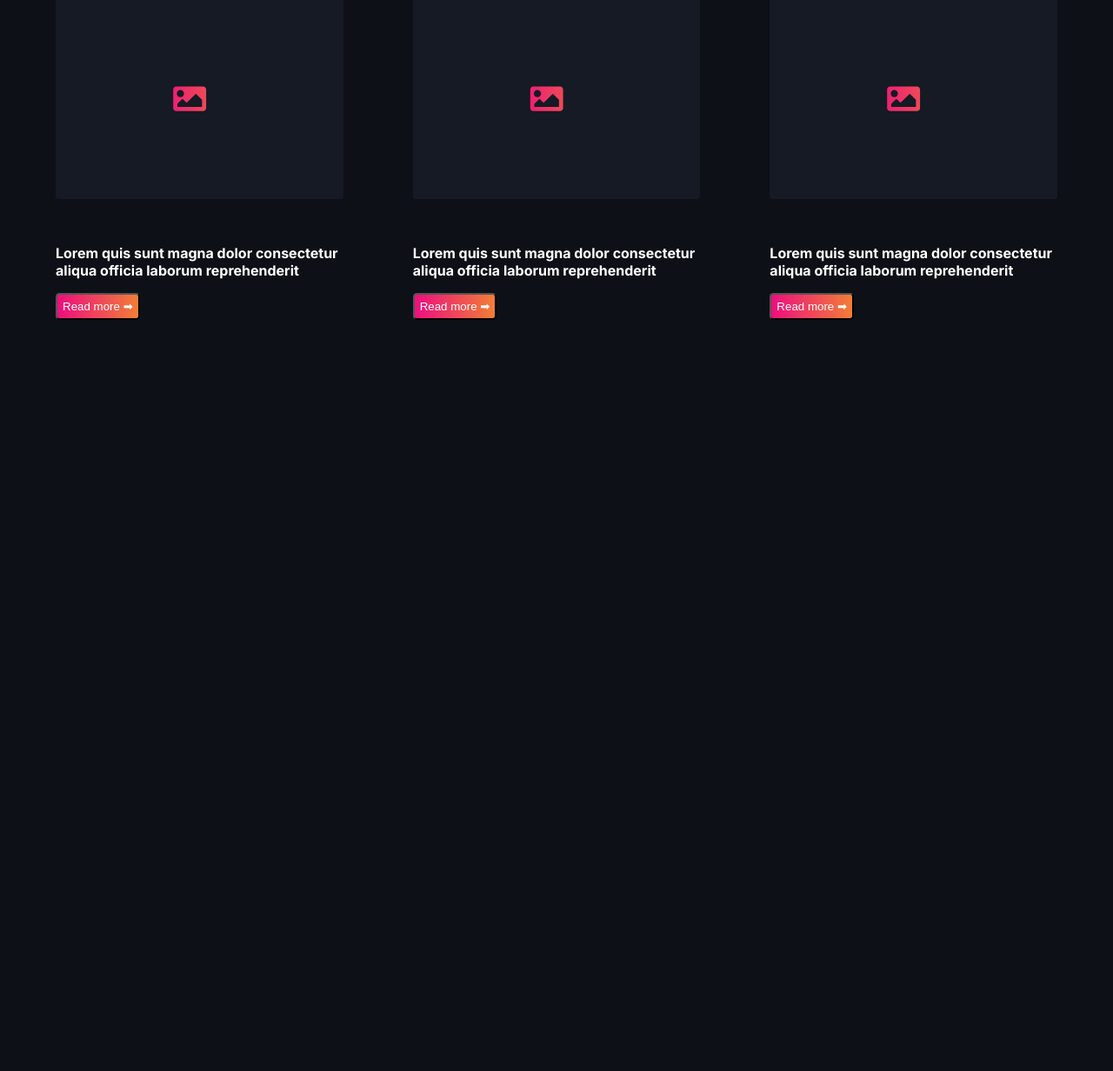
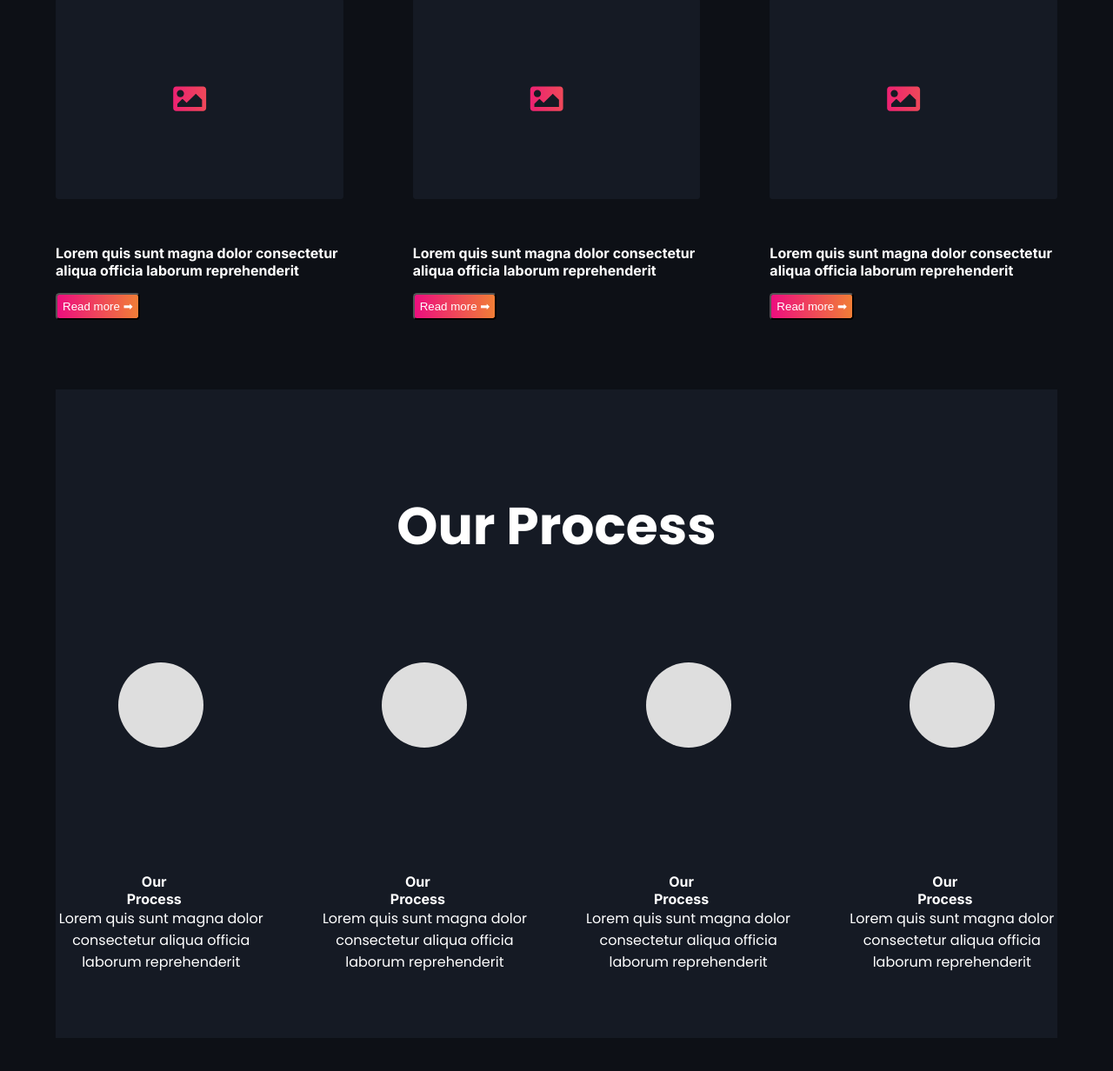
Before and after one commit to WeAreNucleous/nucleous, a plain HTML site: page index.html in a window 1280 px wide. Shown: the part 3591-4823 px from the top of the page at 87% size. Before the commit the page ends 4031 px from the top, so only its background shows below. Drawn offline with Linux system fonts and the light colour scheme; files whose address does not match are found by name.

Commit message:
Added process part

```diff
--- a/assets/styles/process.css
+++ b/assets/styles/process.css
@@ -1 +1,52 @@
 @import url(./constants.css);
+.process-section{
+    /* display: flex;
+    align-items: center;
+    justify-content:center;
+    background: #151A24;
+    margin-top: 5rem; */
+    background: #151A24;
+    margin-top: 5rem;
+    margin-bottom: 8rem;
+}
+.process-cards{
+    display: flex;
+    align-items: center;
+    justify-content:center;
+    background: #151A24;
+    padding-bottom: 7rem;
+}
+.process-head {
+    text-align: center;
+    font-family: Poppins;
+    font-style: normal;
+    font-weight: bold;
+    font-size: 60px;
+    line-height: 90px;
+    padding-top: 7rem;
+}
+.process-card{
+    display: flex;
+    flex-direction: row;
+    flex-wrap: wrap;
+    align-items: center;
+    justify-content: center;
+    width: 20rem;
+    height: 20rem;
+    margin-top: 7rem;
+    margin-left: 2rem;
+    margin-right: 2rem;
+}
+.process-name{
+   display: flex;
+   text-align: center;
+   align-items: center;
+   padding-top: 9rem;
+   padding-right: 6rem;
+   padding-left: 5rem;
+}
+.process-desc{
+    display: flex;
+    text-align: center;
+    align-items: center;
+}
--- a/index.html
+++ b/index.html
@@ -1,5 +1,6 @@
 <!DOCTYPE html>
 <html lang="en">
+
 <head>
     <meta charset="UTF-8">
     <meta http-equiv="X-UA-Compatible" content="IE=edge">
@@ -8,7 +9,9 @@
     <!-- ====== fonts linked here ====== -->
     <link rel="preconnect" href="https://fonts.googleapis.com">
     <link rel="preconnect" href="https://fonts.gstatic.com" crossorigin>
-    <link href="https://fonts.googleapis.com/css2?family=Epilogue:wght@400;500;700&family=Inter:wght@400;500;700&family=Montserrat:wght@400;500;600;700&family=Poppins:wght@400;500;700&display=swap" rel="stylesheet">
+    <link
+        href="https://fonts.googleapis.com/css2?family=Epilogue:wght@400;500;700&family=Inter:wght@400;500;700&family=Montserrat:wght@400;500;600;700&family=Poppins:wght@400;500;700&display=swap"
+        rel="stylesheet">
 
     <!-- ====== stylesheets linked here ======-->
     <link rel="stylesheet" href="./assets/styles/constants.css">
@@ -24,6 +27,7 @@
 
     <title>Nucleous</title>
 </head>
+
 <body>
 
     <!-- ======= header starts here ====== -->
@@ -50,9 +54,11 @@
 
     <div class="intro-section">
         <div class="intro-left-section">
-            <h1 class="intro-head">You imagine!  </h1>
+            <h1 class="intro-head">You imagine! </h1>
             <h1 class="intro-head">We create it for you.</h1>
-            <p class="intro-desc">Go from high fidelity prototypes to developer friendly code that engineers can build upon quickly.Go from high fidelity prototypes to developer friendly code that engineers can build upon quickly.</p>
+            <p class="intro-desc">Go from high fidelity prototypes to developer friendly code that engineers can build
+                upon quickly.Go from high fidelity prototypes to developer friendly code that engineers can build upon
+                quickly.</p>
             <div class="cta-btns">
                 <button class="start-project-btn btn">Start your project</button>
                 <button class="our-work-btn btn">Our works</button>
@@ -89,7 +95,8 @@
     <div class="works">
         <h1 class="works-head">Let's design together</h1>
         <p class="work-desc">
-        Reprehenderit esse labore id veniam ut veniam non ex adipisicing amet ullamco dolor proident. Exercitation velit ea incididunt sit qui do ipsum fugiat
+            Reprehenderit esse labore id veniam ut veniam non ex adipisicing amet ullamco dolor proident. Exercitation
+            velit ea incididunt sit qui do ipsum fugiat
         </p>
         <div class="work-section">
             <img src="./assets/images/introSection/workimg1.svg" alt="" class="work-image-1">
@@ -128,17 +135,20 @@
         <div class="services">
             <div class="service-1 service-card">
                 <img src="./assets/images/introSection/workimg1.svg" alt="">
-            <h4 class="service-desc">Lorem quis sunt magna dolor consectetur aliqua officia laborum reprehenderit</h4>
+                <h4 class="service-desc">Lorem quis sunt magna dolor consectetur aliqua officia laborum reprehenderit
+                </h4>
                 <button class="read-more-btn">Read more ➡</button>
             </div>
             <div class="service-2 service-card">
                 <img src="./assets/images/introSection/workimg1.svg" alt="">
-            <h4 class="service-desc">Lorem quis sunt magna dolor consectetur aliqua officia laborum reprehenderit</h4>
+                <h4 class="service-desc">Lorem quis sunt magna dolor consectetur aliqua officia laborum reprehenderit
+                </h4>
                 <button class="read-more-btn">Read more ➡</button>
             </div>
             <div class="service-3 service-card">
                 <img src="./assets/images/introSection/workimg1.svg" alt="">
-            <h4 class="service-desc">Lorem quis sunt magna dolor consectetur aliqua officia laborum reprehenderit</h4>
+                <h4 class="service-desc">Lorem quis sunt magna dolor consectetur aliqua officia laborum reprehenderit
+                </h4>
                 <button class="read-more-btn">Read more ➡</button>
             </div>
         </div>
@@ -147,26 +157,28 @@
     <!-- ======process section starts here ====== -->
 
     <div class="process-section">
-    <h1 class="process-head"></h1>
+        <h1 class="process-head">Our Process</h1>
+        <div class="process-cards">
             <div class="process-card process-card-1">
-        <img src="" alt="">
-        <h4 class="process-name"></h4>
-        <p class="process desc"></p>
+                <img src="./assets/images/introSection/processimg.svg" alt="">
+                <h4 class="process-name">Our Process</h4>
+                <p class="process-desc">Lorem quis sunt magna dolor consectetur aliqua officia laborum reprehenderit</p>
             </div>
             <div class="process-card process-card-2">
-        <img src="" alt="">
-        <h4 class="process-name"></h4>
-        <p class="process desc"></p>
+                <img src="./assets/images/introSection/processimg.svg" alt="">
+                <h4 class="process-name">Our Process</h4>
+                <p class="process-desc">Lorem quis sunt magna dolor consectetur aliqua officia laborum reprehenderit</p>
             </div>
             <div class="process-card process-card-3">
-        <img src="" alt="">
-        <h4 class="process-name"></h4>
-        <p class="process desc"></p>
+                <img src="./assets/images/introSection/processimg.svg" alt="">
+                <h4 class="process-name">Our Process</h4>
+                <p class="process-desc">Lorem quis sunt magna dolor consectetur aliqua officia laborum reprehenderit</p>
             </div>
             <div class="process-card process-card-4">
-        <img src="" alt="">
-        <h4 class="process-name"></h4>
-        <p class="process desc"></p>
+                <img src="./assets/images/introSection/processimg.svg" alt="">
+                <h4 class="process-name">Our Process</h4>
+                <p class="process-desc">Lorem quis sunt magna dolor consectetur aliqua officia laborum reprehenderit</p>
+            </div>
         </div>
     </div>
 
@@ -174,4 +186,5 @@
 
     <script src="./scripts//nav.js"></script>
 </body>
+
 </html>
```
Also changed, not shown: assets/images/introSection/processimg.svg (added). Lines whose indentation alone changed are shown as unchanged.
